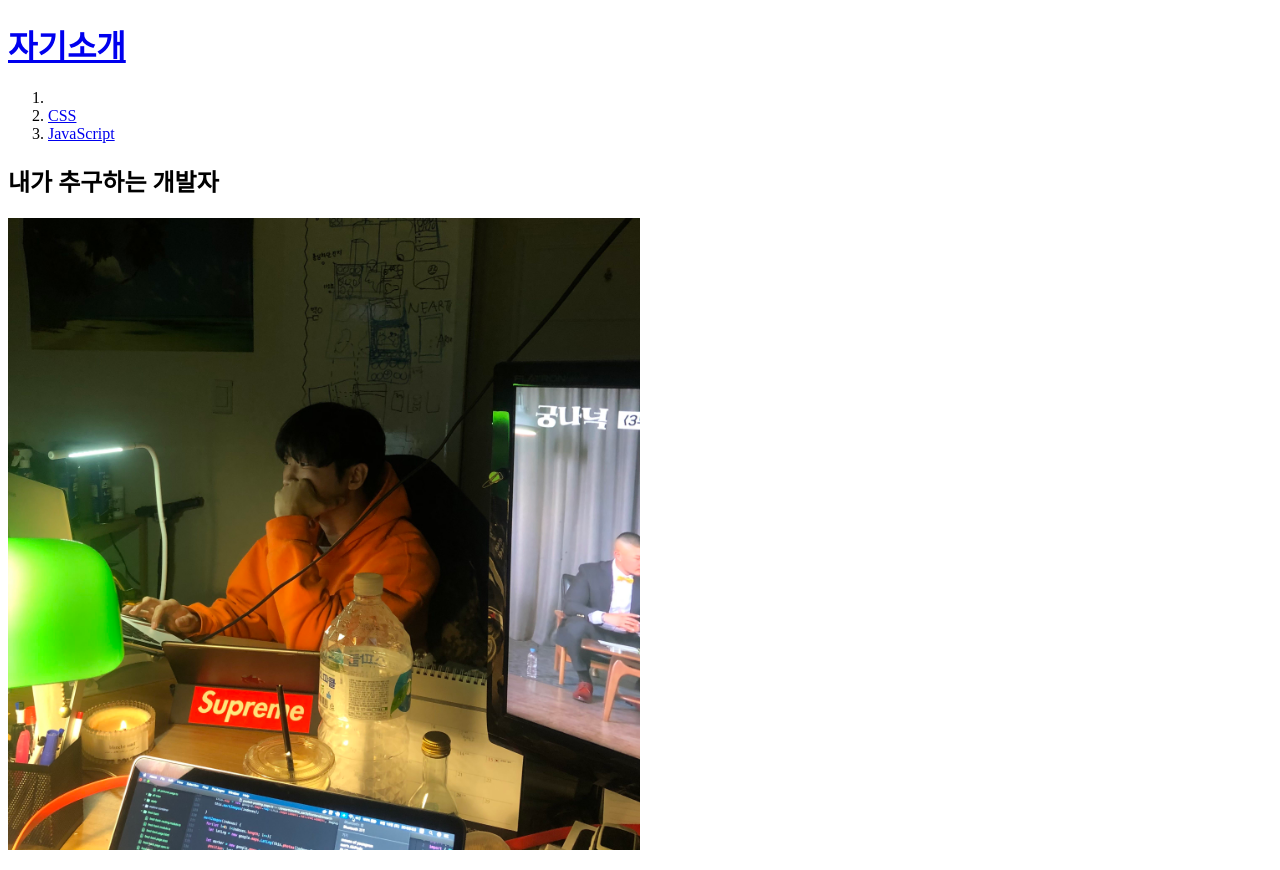
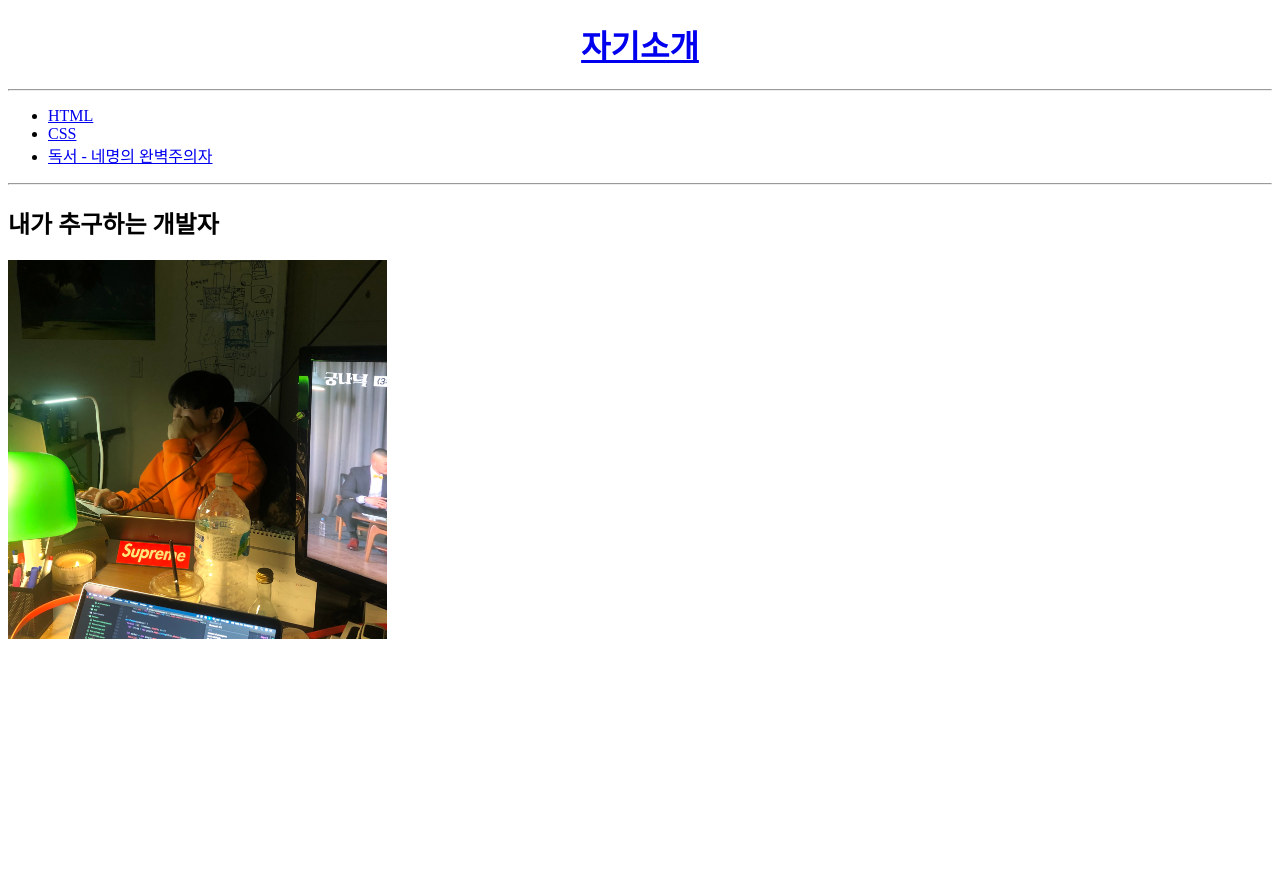
Before and after one commit to shinyehwan/mid-term-project, a website: page index.html in a window 1280 px wide. After the commit the page ends 800 px from the top, so only its background shows below. Drawn offline with Linux system fonts and the light colour scheme.

Commit message:
html 언어를 통해서 꾸미는것 한계가 있는듯.. 이미지와 동영상링크 태그에 초점을 맞춰야함

```diff
--- a/index.html
+++ b/index.html
@@ -5,15 +5,24 @@
     </head>
 
     <body>
+        <header>
+            <center>
         <h1><a href="index.html">자기소개</a></h1>
-        <ol>
-          <li><a href="1.html"></a></li>
+            </center>
+        <hr>
+        <ul>
+          <li><a href="1.html">HTML</a></li>
           <li><a href="2.html">CSS</a></li>
-          <li><a href="3.html">JavaScript</a></li>
-        </ol>
+          <li><a href="3.html">독서 - 네명의 완벽주의자</a></li>
+          <ul>
+        </header>
+        <hr>
+
+        <section>
         <h2>내가 추구하는 개발자</h2>
-        <img src="/신예환.jpg" width="50%">
+        <img src="/신예환.jpg" width="30%">
         <p>
         </p>
+        </section>
     </body>
 </html>
```
